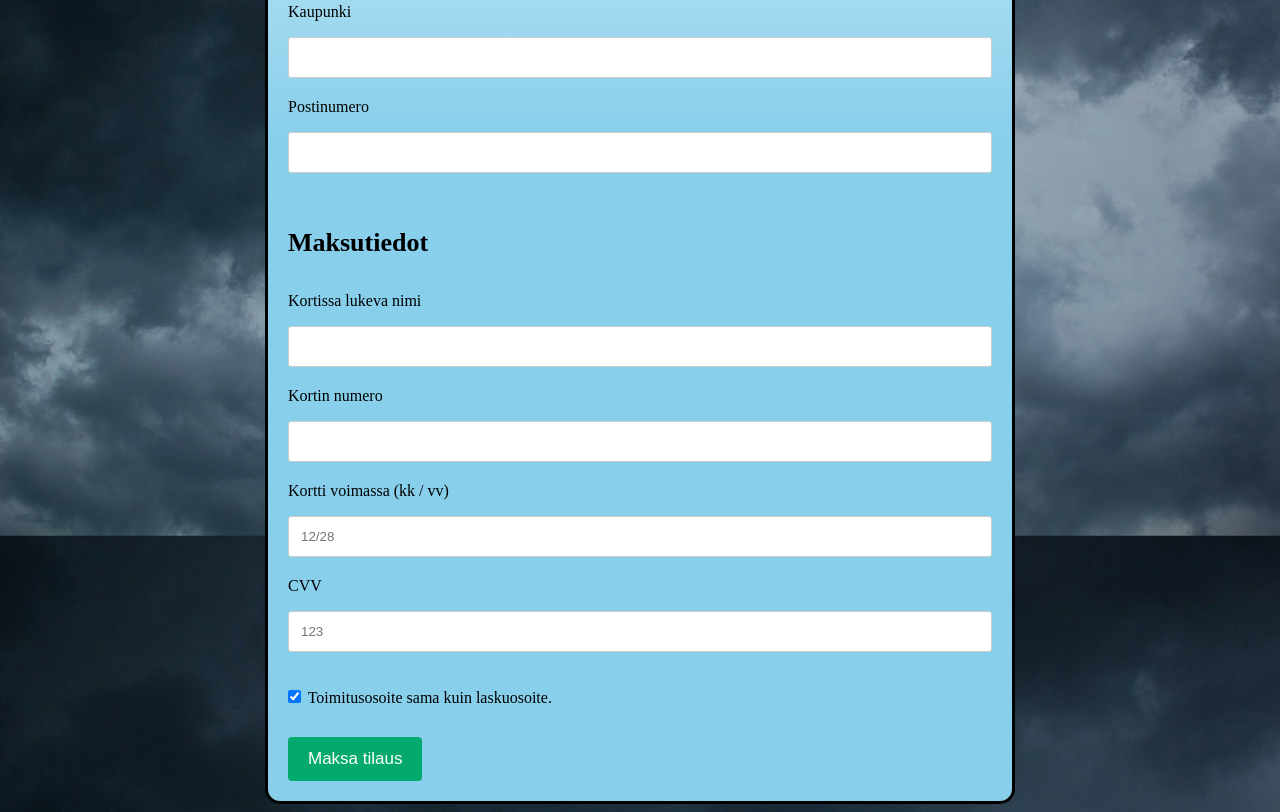
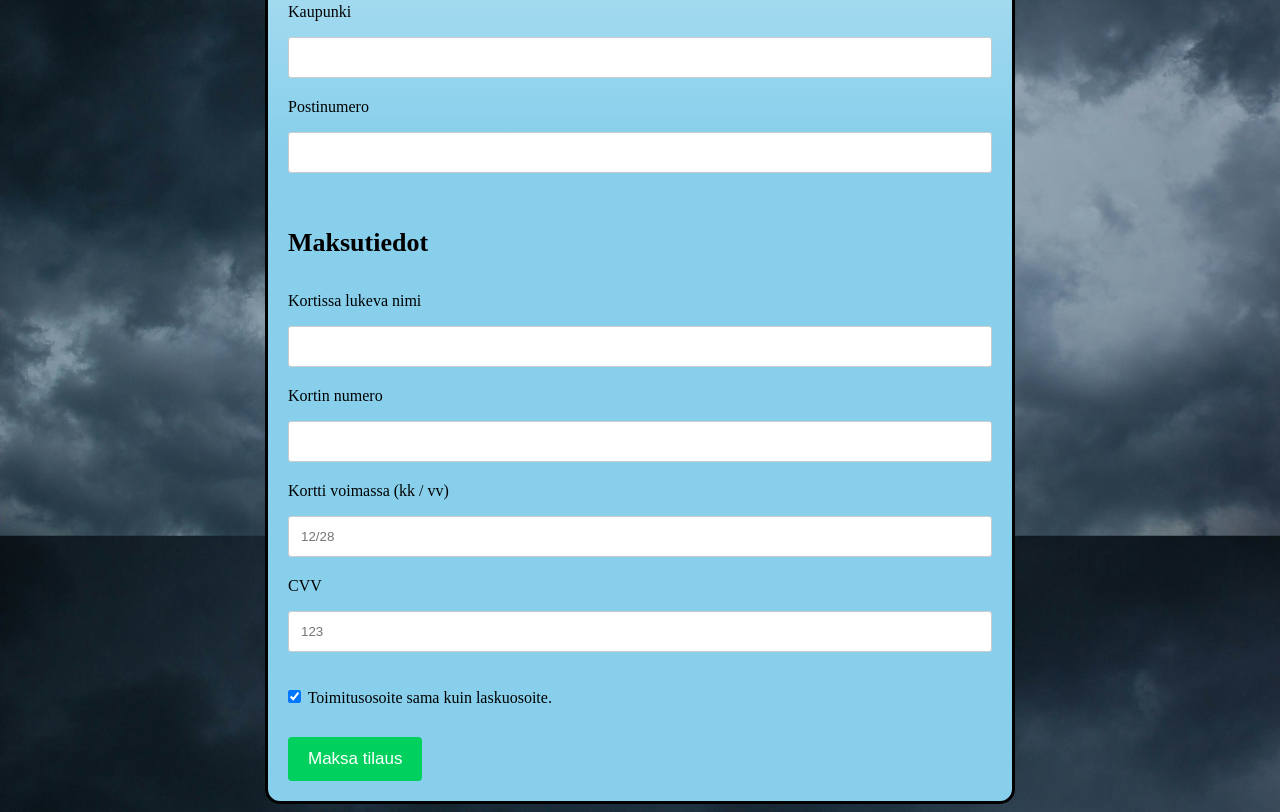
Before and after one commit to angeldxstXO/digipalvelut.github.io, a plain HTML site: page tilaus.html in a window 1280 px wide. Shown: the part 1171-1983 px from the top of the page. Drawn offline with Linux system fonts and the light colour scheme.

Commit message:
Add files via upload

```diff
--- a/tukkutyyli.css
+++ b/tukkutyyli.css
@@ -175,7 +175,7 @@ input[type=text], select, textarea {
 }
 
 input[type=submit] {
-  background-color: #04AA6D;
+  background-color: #00d15e;
   color: white;
   padding: 12px 20px;
   border: none;
@@ -184,7 +184,7 @@ input[type=submit] {
 }
 
 input[type=submit]:hover {
-  background-color: #45a049;
+  background-color: #00d15e;
 }
 
 .container {
@@ -218,7 +218,7 @@ label {
 }
 
 .btn {
-  background-color: #04AA6D;
+  background-color: #00d15e;
   color: white;
   padding: 12px;
   margin: 10px 0;
@@ -231,7 +231,7 @@ label {
 }
 
 .btn:hover {
-  background-color: #45a049;
+  background-color: #00d15e;
 }
 
 .cbox {
```
